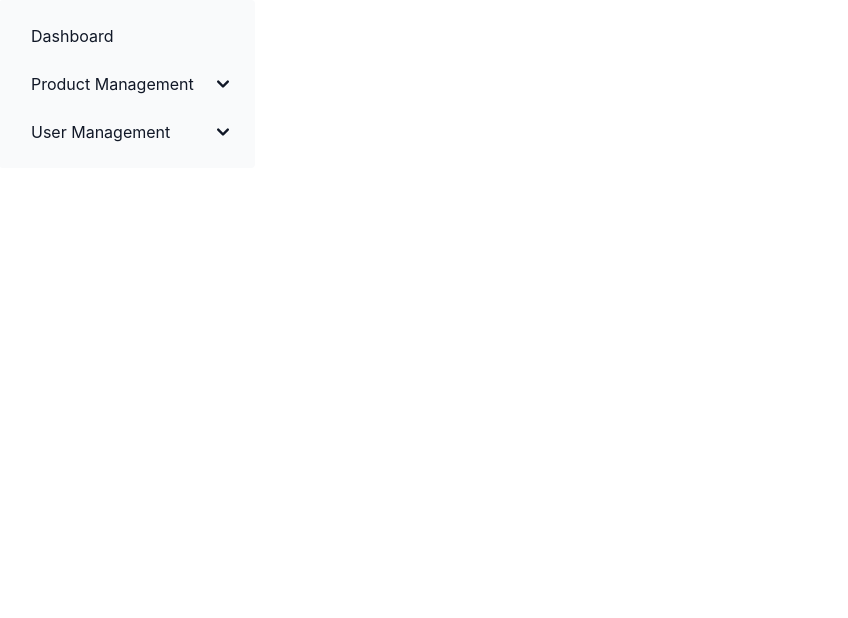
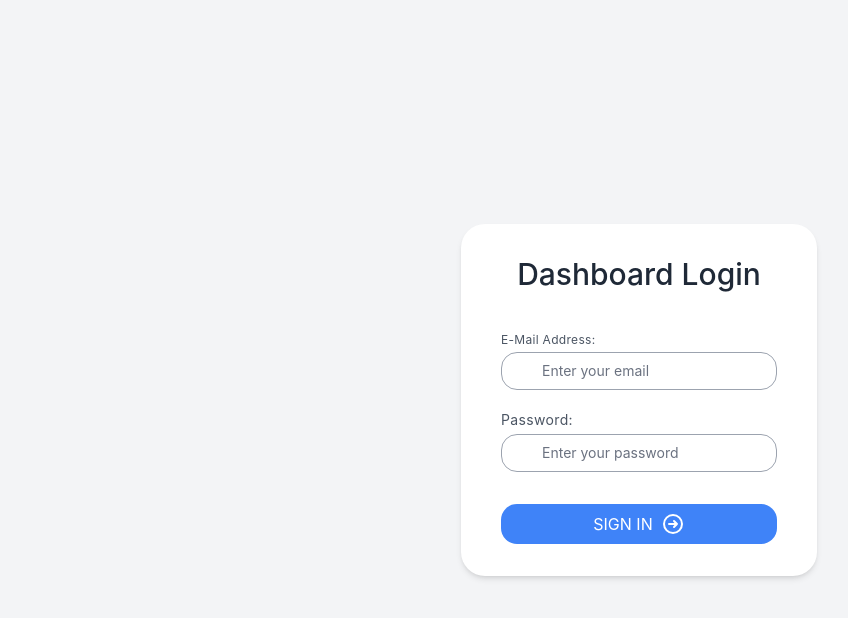
Before and after one commit to mehrazhossain/task-1-frontend, a React (Create React App) app: page / in a window 1280 px wide. Shown: the top 618 px of the page, without its empty margins (1-849 px from the left). Built offline with nearby package versions, Linux system fonts and the light colour scheme; the HTML template or start-up script is replaced by a standard one.

Commit message:
Login page added

```diff
--- a/src/App.js
+++ b/src/App.js
@@ -1,11 +1,11 @@
 import SideNav from './Pages/Dashboard/SideNav';
-import Home from './Pages/Home/Home';
+import Login from './Pages/Home/Login';
 
 function App() {
   return (
     <div>
-      {/* <Home /> */}
-      <SideNav />
+      <Login />
+      {/* <SideNav /> */}
     </div>
   );
 }
--- a/src/Pages/Home/Home.js
+++ /dev/null
@@ -1,11 +0,0 @@
-import React from 'react';
-
-const Home = () => {
-  return (
-    <div>
-      <h1>Hello</h1>
-    </div>
-  );
-};
-
-export default Home;
--- /dev/null
+++ b/src/Pages/Home/Login.js
@@ -0,0 +1,159 @@
+import React from 'react';
+
+const Login = () => {
+  return (
+    <div className="min-h-screen flex flex-col items-center justify-center bg-gray-100">
+      <div
+        className="
+          flex flex-col
+          bg-white
+          shadow-md
+          px-4
+          sm:px-6
+          md:px-8
+          lg:px-10
+          py-8
+          rounded-3xl
+          w-50
+          max-w-md
+        "
+      >
+        <div className="font-medium self-center text-xl sm:text-3xl text-gray-800">
+          Dashboard Login
+        </div>
+        <div className="mt-10">
+          <form action="#">
+            <div className="flex flex-col mb-5">
+              <label
+                htmlFor="email"
+                className="mb-1 text-xs tracking-wide text-gray-600"
+              >
+                E-Mail Address:
+              </label>
+              <div className="relative">
+                <div
+                  className="
+                    inline-flex
+                    items-center
+                    justify-center
+                    absolute
+                    left-0
+                    top-0
+                    h-full
+                    w-10
+                    text-gray-400
+                  "
+                >
+                  <i className="fas fa-at text-blue-500"></i>
+                </div>
+
+                <input
+                  id="email"
+                  type="email"
+                  name="email"
+                  className="
+                    text-sm
+                    placeholder-gray-500
+                    pl-10
+                    pr-4
+                    rounded-2xl
+                    border border-gray-400
+                    w-full
+                    py-2
+                    focus:outline-none focus:border-blue-400
+                  "
+                  placeholder="Enter your email"
+                />
+              </div>
+            </div>
+            <div className="flex flex-col mb-6">
+              <label
+                htmlFor="password"
+                className="mb-1 text-xs sm:text-sm tracking-wide text-gray-600"
+              >
+                Password:
+              </label>
+              <div className="relative">
+                <div
+                  className="
+                    inline-flex
+                    items-center
+                    justify-center
+                    absolute
+                    left-0
+                    top-0
+                    h-full
+                    w-10
+                    text-gray-400
+                  "
+                >
+                  <span>
+                    <i className="fas fa-lock text-blue-500"></i>
+                  </span>
+                </div>
+
+                <input
+                  id="password"
+                  type="password"
+                  name="password"
+                  className="
+                    text-sm
+                    placeholder-gray-500
+                    pl-10
+                    pr-4
+                    rounded-2xl
+                    border border-gray-400
+                    w-full
+                    py-2
+                    focus:outline-none focus:border-blue-400
+                  "
+                  placeholder="Enter your password"
+                />
+              </div>
+            </div>
+
+            <div className="flex w-full">
+              <button
+                type="submit"
+                className="
+                  flex
+                  mt-2
+                  items-center
+                  justify-center
+                  focus:outline-none
+                  text-white text-sm
+                  sm:text-base
+                  bg-blue-500
+                  hover:bg-blue-600
+                  rounded-2xl
+                  py-2
+                  w-full
+                  transition
+                  duration-150
+                  ease-in
+                "
+              >
+                <span className="mr-2 uppercase">Sign In</span>
+                <span>
+                  <svg
+                    className="h-6 w-6"
+                    fill="none"
+                    strokeLinecap="round"
+                    strokeLinejoin="round"
+                    strokeWidth="2"
+                    viewBox="0 0 24 24"
+                    stroke="currentColor"
+                  >
+                    <path d="M13 9l3 3m0 0l-3 3m3-3H8m13 0a9 9 0 11-18 0 9 9 0 0118 0z" />
+                  </svg>
+                </span>
+              </button>
+            </div>
+          </form>
+        </div>
+      </div>
+    </div>
+  );
+};
+
+export default Login;
--- a/tailwind.config.js
+++ b/tailwind.config.js
@@ -3,12 +3,10 @@
   content: [
     // ...
     'node_modules/flowbite-react/**/*.{js,jsx,ts,tsx}',
+    './src/**/*.{js,jsx,ts,tsx}',
   ],
   theme: {
     extend: {},
   },
-  plugins: [
-    // ...
-    require('flowbite/plugin'),
-  ],
+  plugins: [require('flowbite/plugin')],
 };
```
